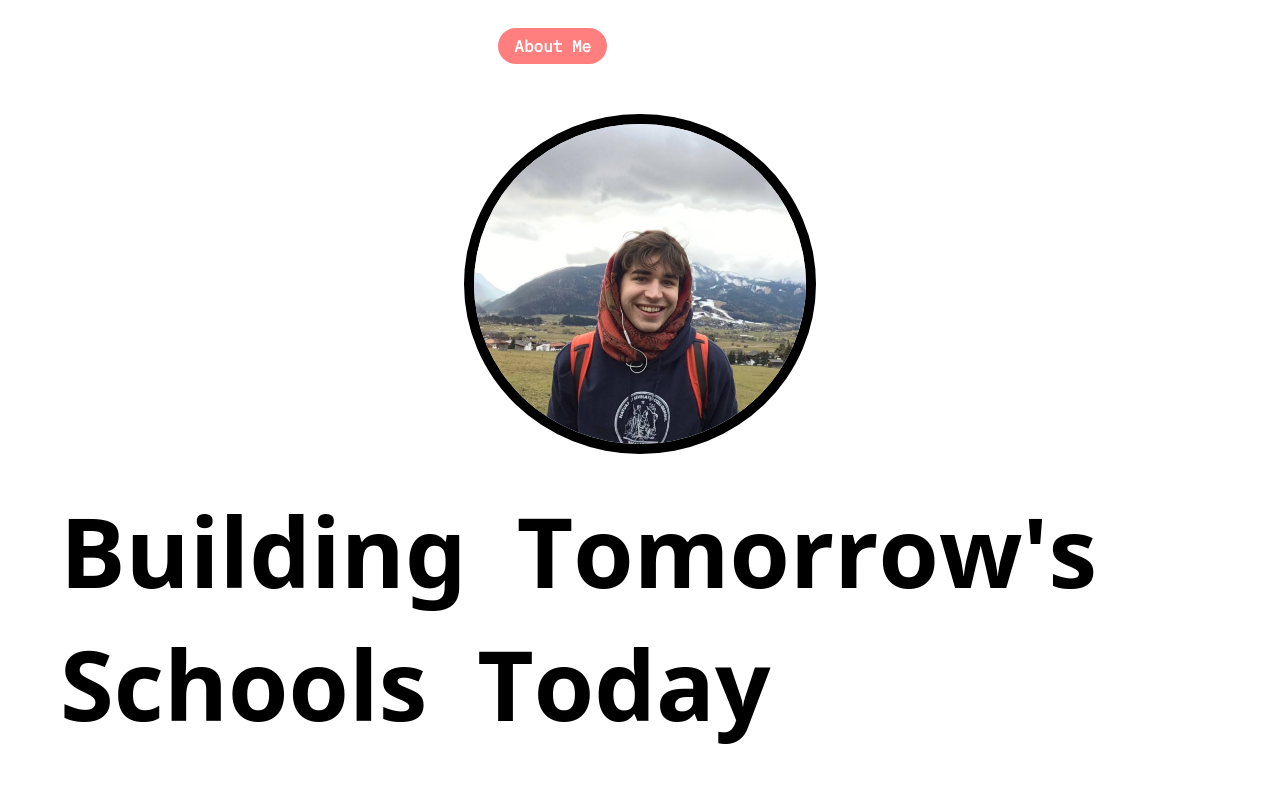
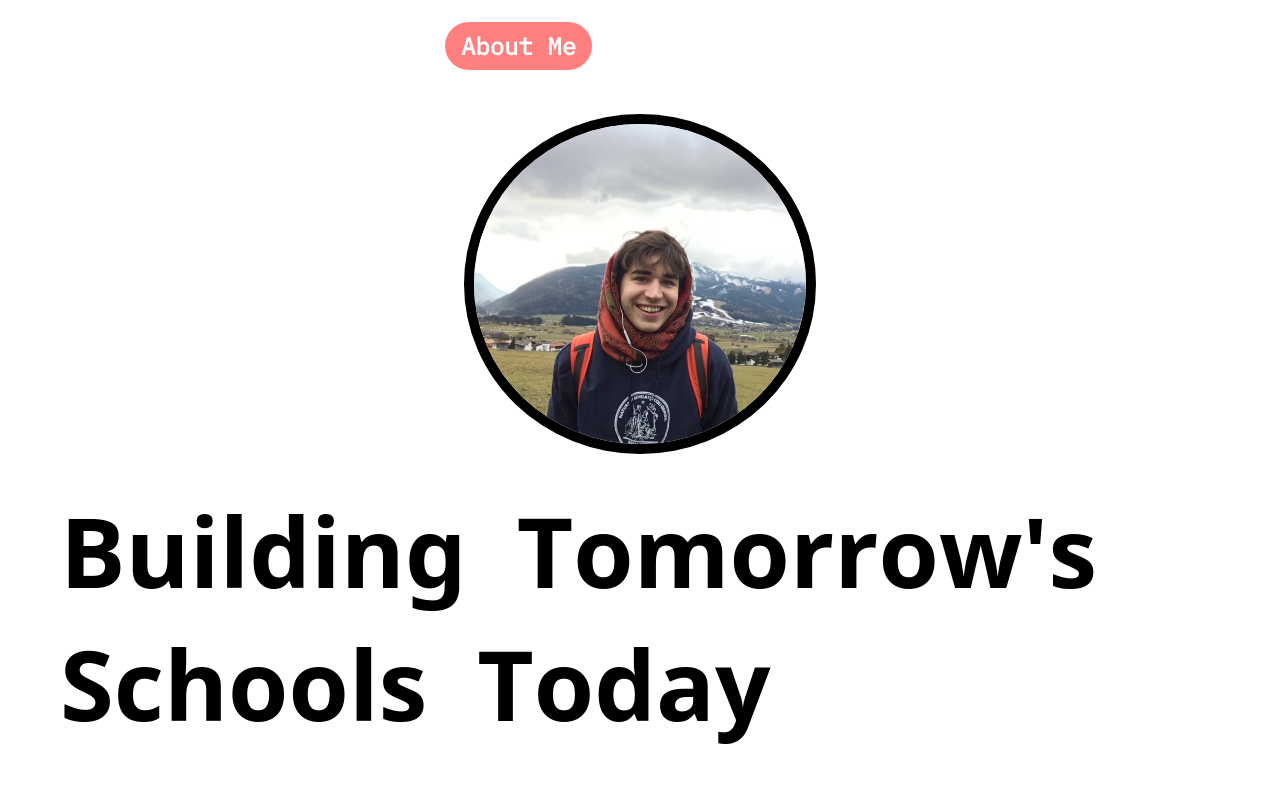
Before and after one commit to Kawish-Raj/arun-kumar-portfolio, a React (Vite) app: page / in a window 1280 px wide. Shown: the top 800 px of the page. Built offline with nearby package versions, Linux system fonts and the light colour scheme.

Commit message:
had the same fixes for the side bar butttons as well

```diff
--- a/src/css-components/SideBar.module.css
+++ b/src/css-components/SideBar.module.css
@@ -83,11 +83,12 @@
     background-color: transparent;
     color: white;
     font-family: 'IBMPlexMono Nerd Font', monospace;
-    font-size: 1em;
-    border: 1px solid white;
+    font-size: 1.5em;
+    border: 2px solid white;
     padding: 8px 16px;
     cursor: none;
-    transition: background-color 0.5s;
+    transition: background-color 0.5s,
+    transform 0.3s ease-out;
     border-radius: 3em;
     position: relative;
     overflow: hidden;
@@ -97,6 +98,7 @@
 
 .sideBar.darkMode a:hover {
     border-color: transparent;
+    transform: scale(1.25);
 }
 
 .sideBar.darkMode a::before {
```
